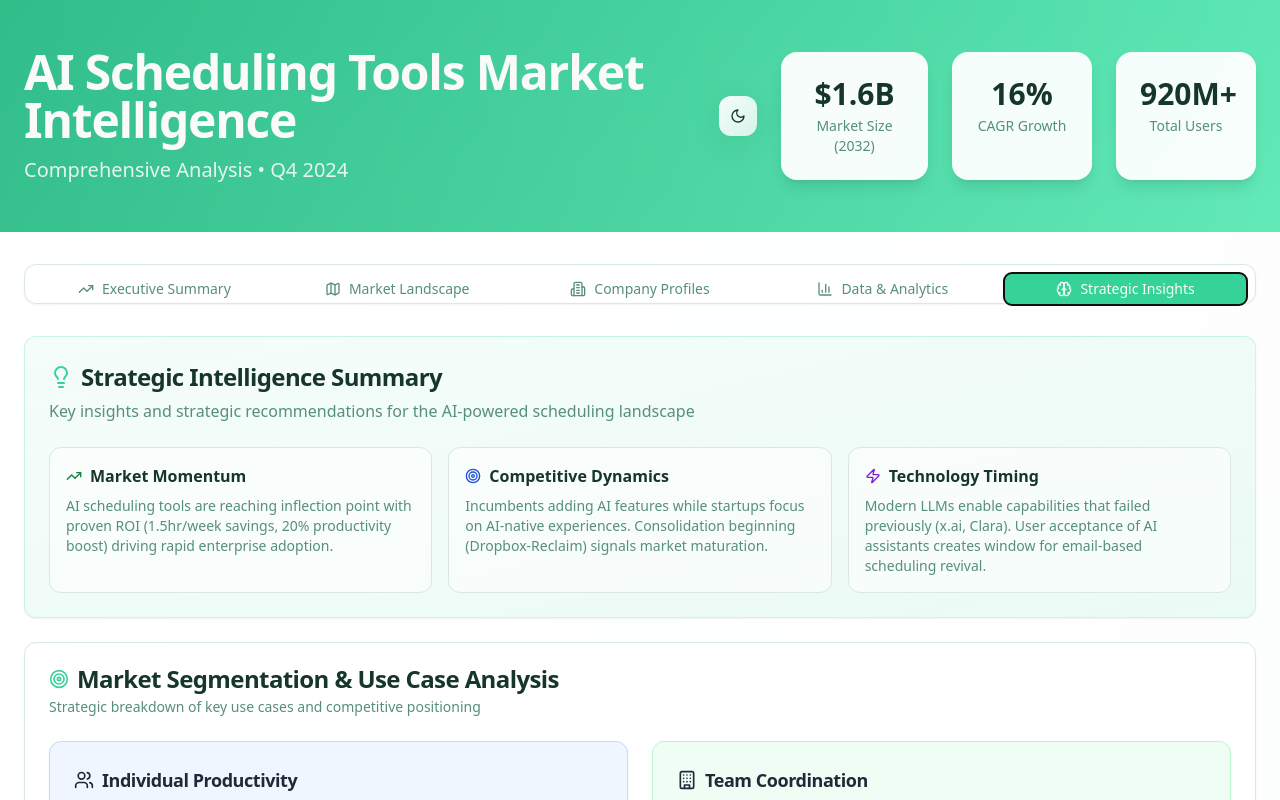
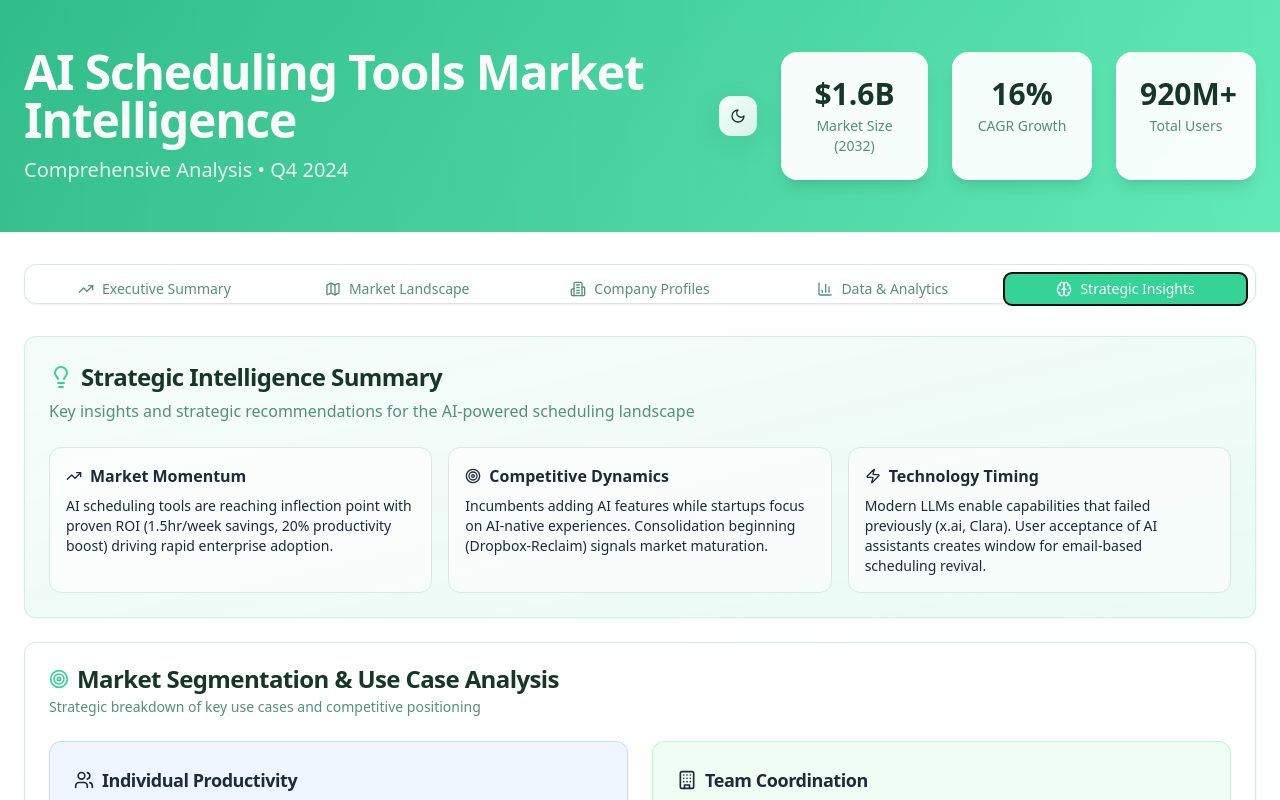
Before and after one commit to abbyhtime/gtm-doc, a React (Vite) app: page / in a window 1280 px wide. Both pictures are taken after a click on the tab "Strategic Insights". Shown: the top 800 px of the page. Built offline with nearby package versions, Linux system fonts and the light colour scheme; the HTML template or start-up script is replaced by a standard one.

Commit message:
Fix text color in Strategic Insights

```diff
--- a/src/components/competitive-intelligence/StrategicInsights.tsx
+++ b/src/components/competitive-intelligence/StrategicInsights.tsx
@@ -229,32 +229,32 @@ const StrategicInsights = () => {
         </CardHeader>
         <CardContent className="space-y-4">
           <div className="grid grid-cols-1 lg:grid-cols-3 gap-4">
-            <div className="bg-white/60 p-4 rounded-lg border">
+            <div className="bg-white/60 p-4 rounded-lg border [&_*]:!text-gray-800 dark:[&_*]:!text-gray-900">
               <h4 className="font-semibold mb-2 flex items-center gap-2">
                 <TrendingUp className="h-4 w-4 text-green-700" />
                 Market Momentum
               </h4>
-              <p className="text-sm text-muted-foreground">
+              <p className="text-sm">
                 AI scheduling tools are reaching inflection point with proven ROI (1.5hr/week savings, 20% productivity boost)
                 driving rapid enterprise adoption.
               </p>
             </div>
-            <div className="bg-white/60 p-4 rounded-lg border">
+            <div className="bg-white/60 p-4 rounded-lg border [&_*]:!text-gray-800 dark:[&_*]:!text-gray-900">
               <h4 className="font-semibold mb-2 flex items-center gap-2">
                 <Target className="h-4 w-4 text-blue-700" />
                 Competitive Dynamics
               </h4>
-              <p className="text-sm text-muted-foreground">
+              <p className="text-sm">
                 Incumbents adding AI features while startups focus on AI-native experiences.
                 Consolidation beginning (Dropbox-Reclaim) signals market maturation.
               </p>
             </div>
-            <div className="bg-white/60 p-4 rounded-lg border">
+            <div className="bg-white/60 p-4 rounded-lg border [&_*]:!text-gray-800 dark:[&_*]:!text-gray-900">
               <h4 className="font-semibold mb-2 flex items-center gap-2">
                 <Zap className="h-4 w-4 text-purple-700" />
                 Technology Timing
               </h4>
-              <p className="text-sm text-muted-foreground">
+              <p className="text-sm">
                 Modern LLMs enable capabilities that failed previously (x.ai, Clara).
                 User acceptance of AI assistants creates window for email-based scheduling revival.
               </p>
```
